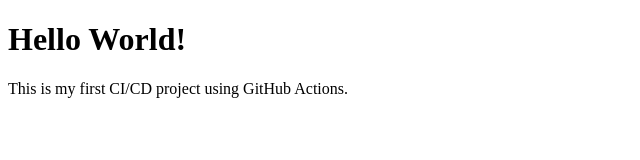
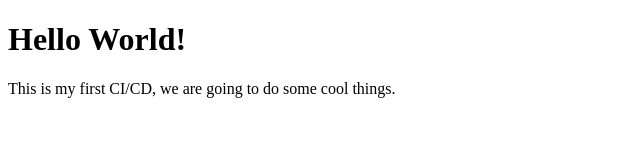
Before and after one commit to rookieBull/my-first-cicd, a plain HTML site: page index.html in a window 1280 px wide. Shown: the full height of the page, 0-640 px from the left. Drawn offline with Linux system fonts and the light colour scheme.

Commit message:
Update index.html
some more cool things are coming

```diff
--- a/index.html
+++ b/index.html
@@ -5,6 +5,6 @@
 </head>
 <body>
     <h1>Hello World!</h1>
-    <p>This is my first CI/CD project using GitHub Actions.</p>
+    <p>This is my first CI/CD, we are going to do some cool things.</p>
 </body>
 </html>
```
